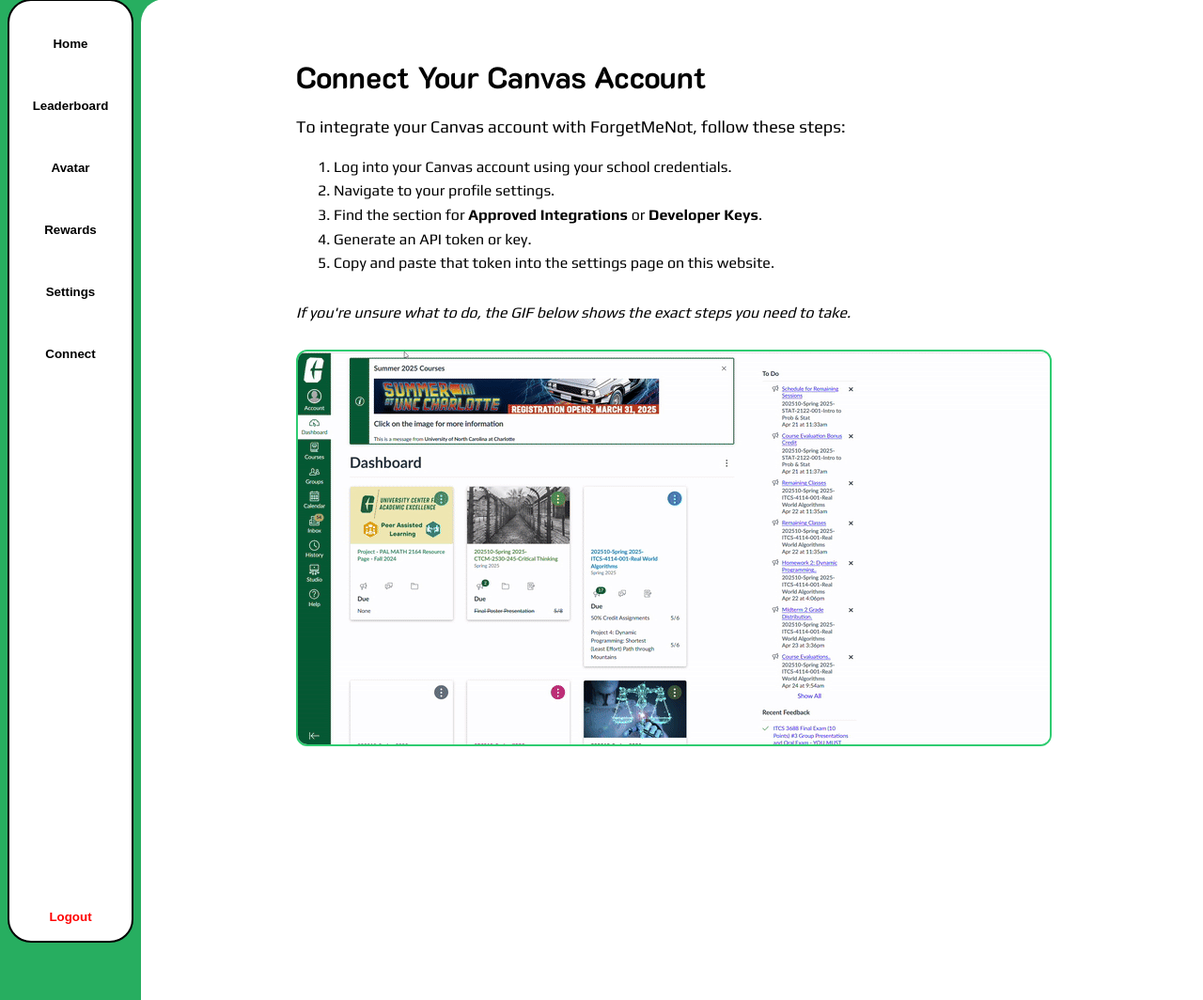
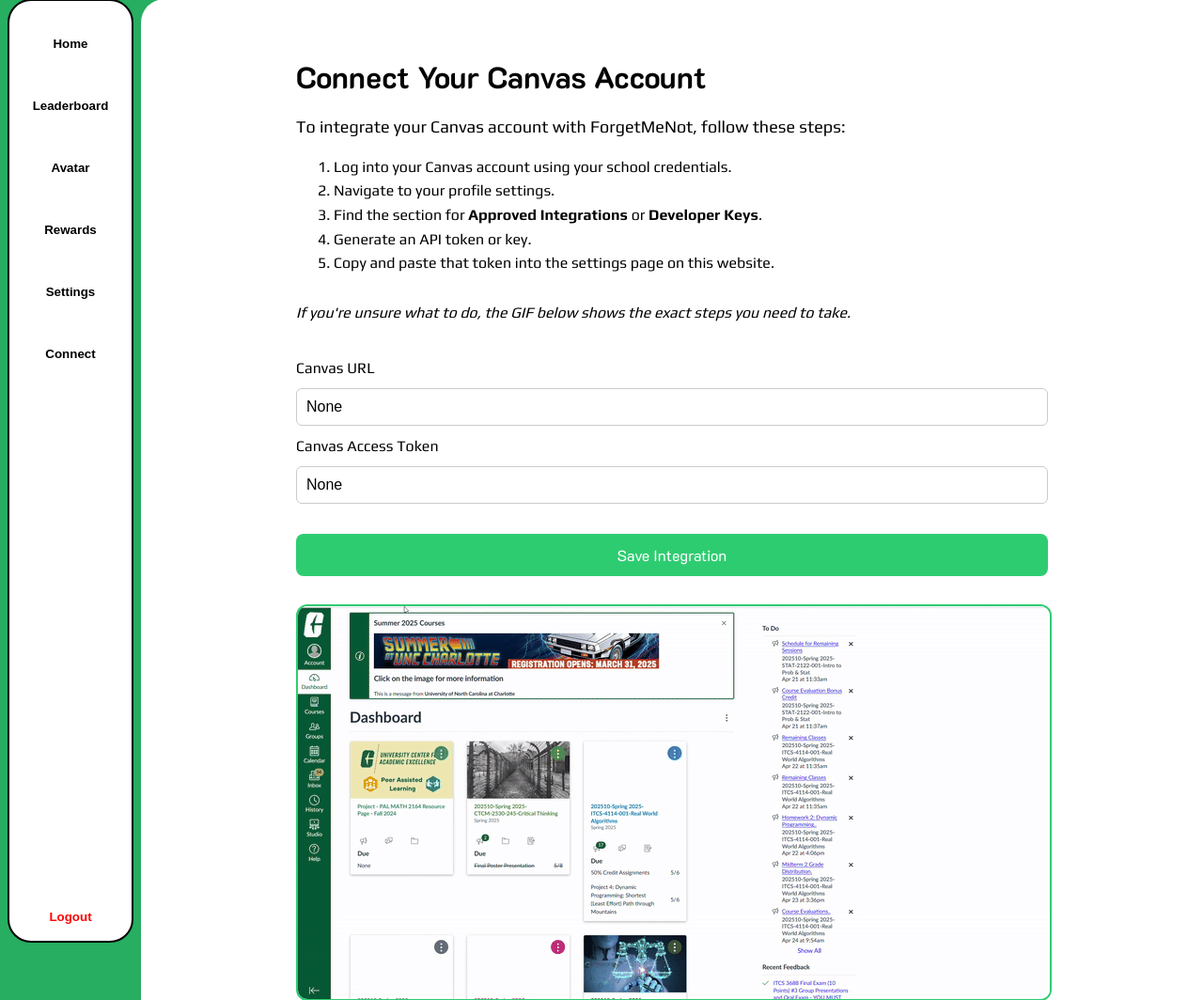
Before and after one commit to SamKhan32/ForgetMeNot, a Django app: page /connect/ in a window 1280 px wide. Shown: the part 101-1165 px from the top of the page at 94% size. Run offline with Django 5.2, Linux system fonts and the light colour scheme; the visitor is signed in with stand-in values (Sample User, id 1).

Commit message:
made a way to input canvas credentials, updated models

```diff
--- a/main/ForgetMeNot/settings.py
+++ b/main/ForgetMeNot/settings.py
@@ -9,7 +9,7 @@
 For the full list of settings and their values, see
 https://docs.djangoproject.com/en/5.2/ref/settings/
 """
-
+AUTH_USER_MODEL = 'base.CustomUser'
 from pathlib import Path
 
 # Build paths inside the project like this: BASE_DIR / 'subdir'.
@@ -71,7 +71,7 @@
 ]
 
 WSGI_APPLICATION = 'ForgetMeNot.wsgi.application'
-
+LOGIN_URL = 'login'
 
 
 # Database
@@ -84,7 +84,7 @@
     }
 }
 
-AUTH_USER_MODEL = 'base.CustomUser'
+
 
 
 # Password validation
--- a/main/base/forms.py
+++ b/main/base/forms.py
@@ -1,6 +1,7 @@
 from django import forms
 from django.contrib.auth.forms import UserCreationForm
 from .models import CustomUser
+from .models import CanvasIntegration
 # Define your timezone choices
 TIMEZONE_CHOICES = [
     ('EST', 'Eastern Standard Time'),
@@ -22,3 +23,19 @@
         model = CustomUser
 
         fields = ['username', 'email', 'birthdate', 'timezone', 'password1', 'password2']
+class CanvasTokenForm(forms.Form):
+    canvas_url = forms.URLField(
+        widget=forms.URLInput(attrs={
+            'placeholder': 'Canvas URL',
+            'class': 'form-control'
+        }),
+        required=True
+    )
+    canvas_token = forms.CharField(
+        max_length=255,
+        widget=forms.TextInput(attrs={
+            'placeholder': 'Canvas API Token',
+            'class': 'form-control'
+        }),
+        required=True
+    )
--- a/main/base/models.py
+++ b/main/base/models.py
@@ -1,6 +1,10 @@
 from django.db import models
 from django.conf import settings
 from django.contrib.auth.models import AbstractUser
+from django.contrib.auth import get_user_model
+
+
+
 # Create your models here.
 class Event(models.Model):
     name = models.CharField(max_length=100)
@@ -31,10 +35,13 @@
     reminder_time = models.DateTimeField()
     sent = models.BooleanField(default=False)  # Track if reminder has been sent
     notification_method = models.CharField(max_length=50, choices=[('email', 'Email'), ('sms', 'SMS')])  # Method of notification
+
 class CustomUser(AbstractUser):
     profile_picture = models.ImageField(upload_to='profile_pics/', null=True, blank=True)
     timezone = models.CharField(max_length=50, default="EST")
     birthdate = models.DateField(null=True, blank=True)  # Custom field for birthdate, we could celebrate a birthday lol
+    canvas_url = models.URLField(null=True, blank=True)  # Custom field for Canvas URL
+    canvas_token = models.CharField(max_length=255, null=True, blank=True)  # Custom field for Canvas token
     # for use with canvas
 class CanvasIntegration(models.Model):
     user = models.OneToOneField(settings.AUTH_USER_MODEL, on_delete=models.CASCADE)
@@ -51,14 +58,17 @@
 
 # Create your models here.
 class Assignment(models.Model):
+    User = get_user_model()
+    user = models.ForeignKey(User, on_delete=models.CASCADE)  # NEW FIELD
+    title = models.CharField(max_length=200)
     title = models.CharField(max_length=200)
     description = models.TextField(blank=True)
     course_name = models.CharField(max_length=200)
     due_date = models.DateTimeField()
 
 
-    def __str__ (self):
-        return self.course_name + ', ' + self.title + ' due ' + str(self.due_date)
+    def __str__(self):
+        return f"{self.course_name}, {self.title} due {self.due_date}"
 
 from django.db.models.signals import post_save
 from django.dispatch import receiver
--- a/main/base/templates/base/connect.html
+++ b/main/base/templates/base/connect.html
@@ -21,7 +21,22 @@
     <p style="margin-top: 30px; font-size: 16px; font-style: italic; font-family: 'Play', sans-serif;">
         If you're unsure what to do, the GIF below shows the exact steps you need to take.
     </p>
+    <form method="POST" style="margin-top: 40px;">
+        {% csrf_token %}
+        <div style="display: flex; flex-direction: column; gap: 12px; font-family: 'Play', sans-serif;">
+            <label for="canvas_url" style="font-size: 16px;">Canvas URL</label>
+            <input type="url" id="canvas_url" name="canvas_url" required placeholder="https://youruniversity.instructure.com"
+                   style="padding: 10px; font-size: 16px; border-radius: 6px; border: 1px solid #ccc;" value="{{ form.canvas_url.value }}">
 
+            <label for="access_token" style="font-size: 16px;">Canvas Access Token</label>
+            <input type="text" id="access_token" name="access_token" required placeholder="Enter your Canvas token"
+                   style="padding: 10px; font-size: 16px; border-radius: 6px; border: 1px solid #ccc;" value="{{ form.canvas_token.value }}">
+
+            <button type="submit" style="margin-top: 20px; padding: 12px; font-size: 16px; font-family: 'K2D', sans-serif; background-color: #2ECC71; color: white; border: none; border-radius: 8px; cursor: pointer;">
+                Save Integration
+            </button>
+        </div>
+    </form>
     <div style="margin-top: 30px; text-align: center;">
         <img src="{% static 'base/connect-instructions.gif' %}" alt="Canvas connection instructions GIF" style="max-width: 100%; border-radius: 12px; border: 2px solid #2ECC71;">
     </div>
--- a/main/base/urls.py
+++ b/main/base/urls.py
@@ -2,7 +2,7 @@
 from . import views
 
 urlpatterns = [
-    path('login/', views.loginPage, name='login'),
+    path('/', views.loginPage, name='login'),
     path('register/', views.registerPage, name='register'),
     path('restore/', views.restorePage, name='restore'),
     path('logout/', views.logoutUser, name='logout'),
--- a/main/base/views.py
+++ b/main/base/views.py
@@ -14,8 +14,10 @@
 import calendar
 import random
 from django.contrib.auth.models import User
-
-
+from .forms import CanvasTokenForm
+from django.shortcuts import render, redirect
+from .forms import CanvasTokenForm
+from django.contrib.auth.decorators import login_required
 User = get_user_model()
 
 def loginPage(request):
@@ -121,5 +123,23 @@
     users = User.objects.all()
     user_scores = [(user, random.randint(1, 1000)) for user in users]
     return render(request, 'leaderboard.html', {'user_scores': user_scores})
+
+
+@login_required
 def connectPage(request):
-    return render(request, 'base/connect.html')
+    user = request.user
+
+    if request.method == 'POST':
+        form = CanvasTokenForm(request.POST)
+        if form.is_valid():
+            # Save the form data directly to the user model
+            user.canvas_url = form.cleaned_data['canvas_url']
+            user.canvas_token = form.cleaned_data['canvas_token']
+            user.save()
+
+            # Redirect to a settings page or another page after successful save
+            return redirect('settings')
+    else:
+        form = CanvasTokenForm()  # Initialize the form for GET request
+
+    return render(request, 'base/connect.html', {'form': form})
```
Also changed, not shown: main/base/migrations/0001_initial.py.
